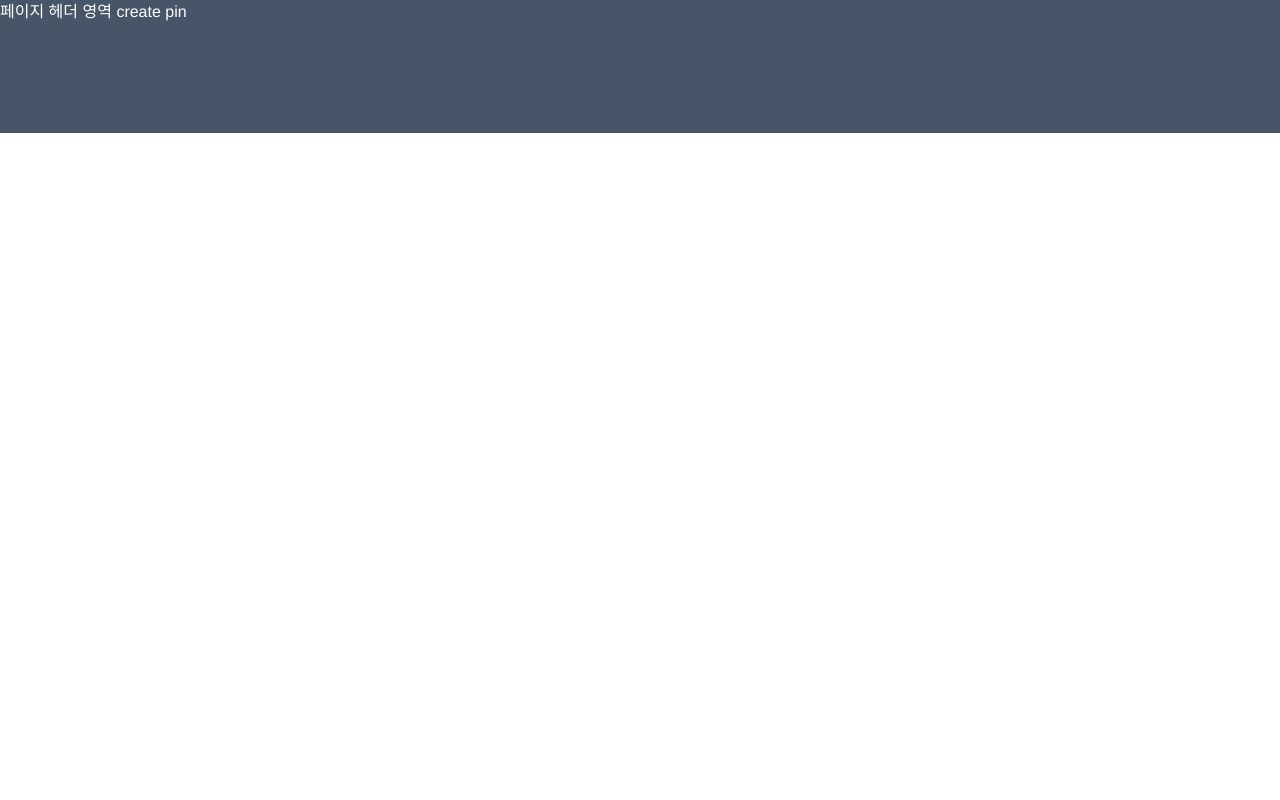
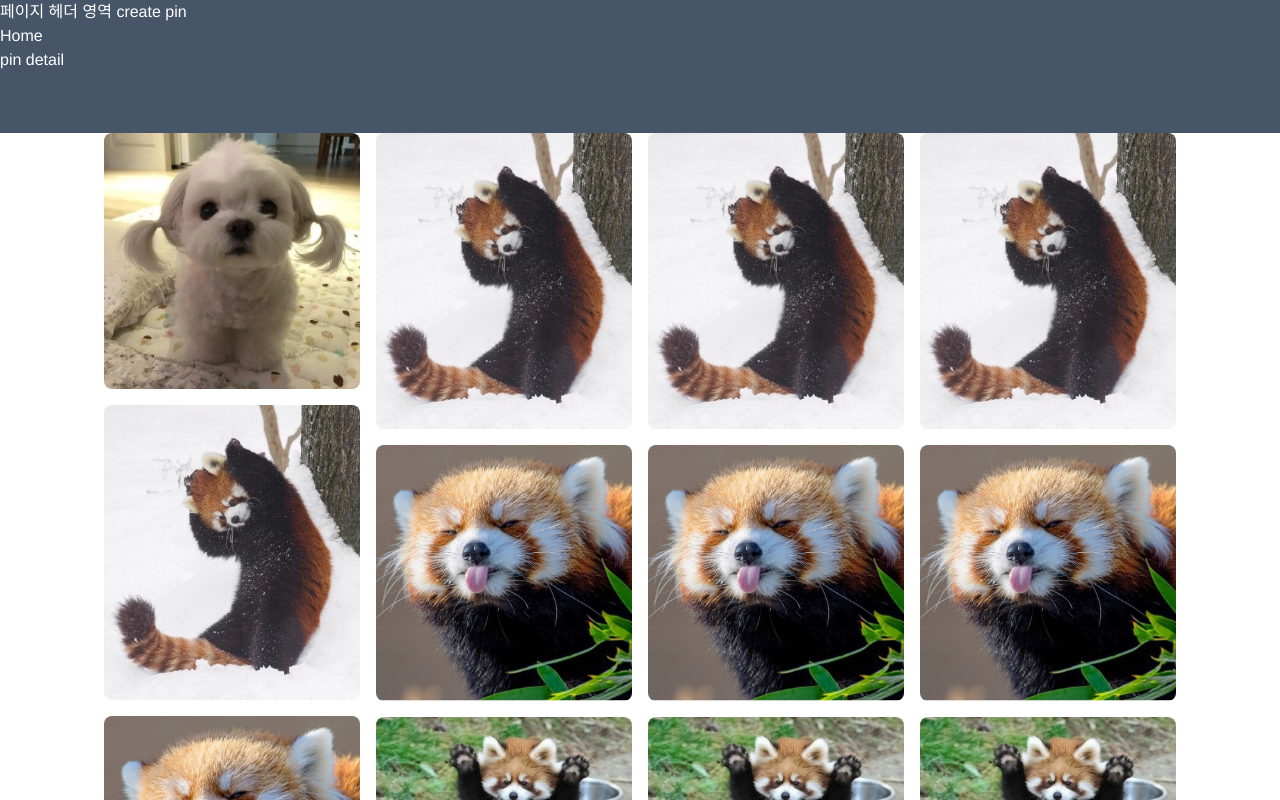
Before and after one commit to bbunnies37/pin_front, a Vue app: page /home in a window 1280 px wide. Shown: the top 800 px of the page. Built offline with nearby package versions, Linux system fonts and the light colour scheme.

Commit message:
[style] Home.vue page and Pin.vue publish

```diff
--- a/src/App.vue
+++ b/src/App.vue
@@ -3,6 +3,10 @@
     <div class="h-1/6 bg-slate-600 text-white">
       페이지 헤더 영역
       <router-link to="/pin-builder">create pin</router-link>
+      <br/>
+      <router-link to="/home">Home</router-link>
+      <br/>
+      <router-link to="/pin-detail">pin detail</router-link>
     </div>
     <router-view></router-view>
   </div>
--- a/src/components/Pin.vue
+++ b/src/components/Pin.vue
@@ -1,9 +1,9 @@
 <template>
-  <div class="relative w-[256px] px-[8px] pb-[16px] rounded-lg">
-    <div class="opacity-0 hover:opacity-100 w-100 hover:bg-gray-500 absolute inset-0 rounded-lg flex justify-between flex-col p-[15px]">
+  <div class="relative w-[256px] mx-[8px] mb-[16px] rounded-lg">
+    <div class="opacity-0 hover:opacity-100 w-100 hover:bg-black/50 absolute inset-0 rounded-lg flex justify-between flex-col p-[15px]">
       <div class="text-[#FFFFFF] flex justify-between">
-        <div>profile</div>
-        <button class="bg-primary p-[10px] rounded-3xl">save</button>
+        <div>Profile ∨</div>
+        <button class="bg-primary p-[10px] rounded-3xl">Save</button>
       </div>
       <div class="font-bold text-xs flex justify-between">
         <button class="bg-secondary px-[10px] rounded-3xl">↗chaeWon.com</button>
--- a/src/router/index.ts
+++ b/src/router/index.ts
@@ -11,8 +11,16 @@ const router = createRouter({
       // which is lazy-loaded when the route is visited.
       component: () => import('src/views/Landing.vue')
     },
+        {
+      path: '/home',
+      name: 'home',
+      // route level code-splitting
+      // this generates a separate chunk (landing.[hash].js) for this route
+      // which is lazy-loaded when the route is visited.
+      component: () => import('src/views/Home.vue')
+    },
     {
-      path: '/pinDetail',
+      path: '/pin-detail',
       name: 'pinDetail',
       // route level code-splitting
       // this generates a separate chunk (landing.[hash].js) for this route
--- /dev/null
+++ b/src/views/Home.vue
@@ -0,0 +1,22 @@
+<template>
+  <div class="w-100 flex justify-center flex-wrap">
+    <div class="flex flex-wrap flex-col content-center h-[2917px] w-[1260px] relative">
+      <Pin v-for="i in 30" :key="i" :idx="i" />
+    </div>
+  </div>
+</template>
+
+<script setup>
+import Pin from 'src/components/Pin.vue'
+// import router from 'vue-router'
+
+const goPinDetail = () => {
+  // , params: {index: idx}
+  // router.push({name:'pinDetail'})
+}
+
+</script>
+
+<style>
+
+</style>
--- a/src/views/PinDetail.vue
+++ b/src/views/PinDetail.vue
@@ -1,17 +1,10 @@
 <template>
-  <div class="w-100">
-    <div class="flex flex-wrap flex-col content-center h-[2917px] w-[756px] relative">
-      <Pin v-for="i in 20" :key="i" :idx="i"/>
-    </div>
-  </div>
+<div></div>
 </template>
 
-<script setup>
-import Pin from 'src/components/Pin.vue'
-
+<script setup lang="ts">
 
 </script>
 
-<style>
-
+<style scoped>
 </style>
```
